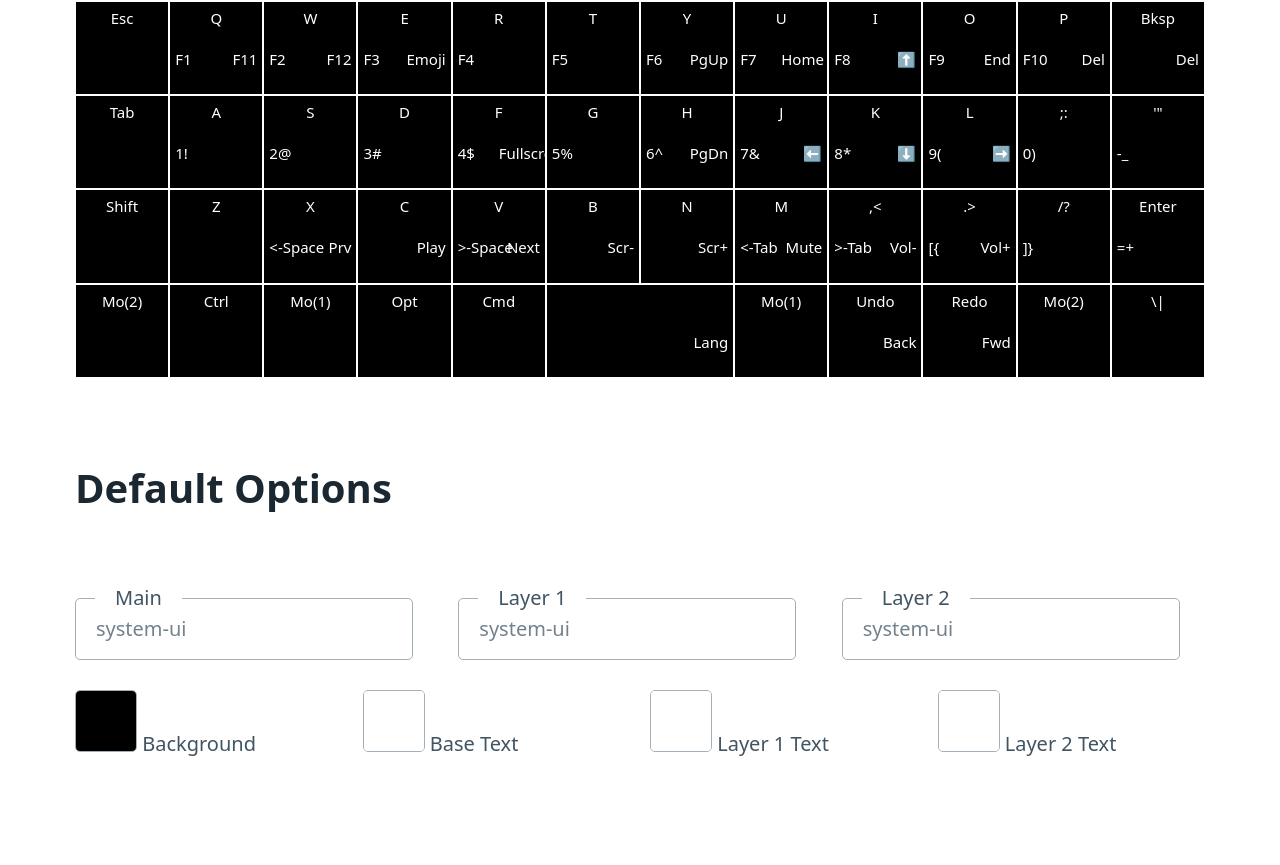
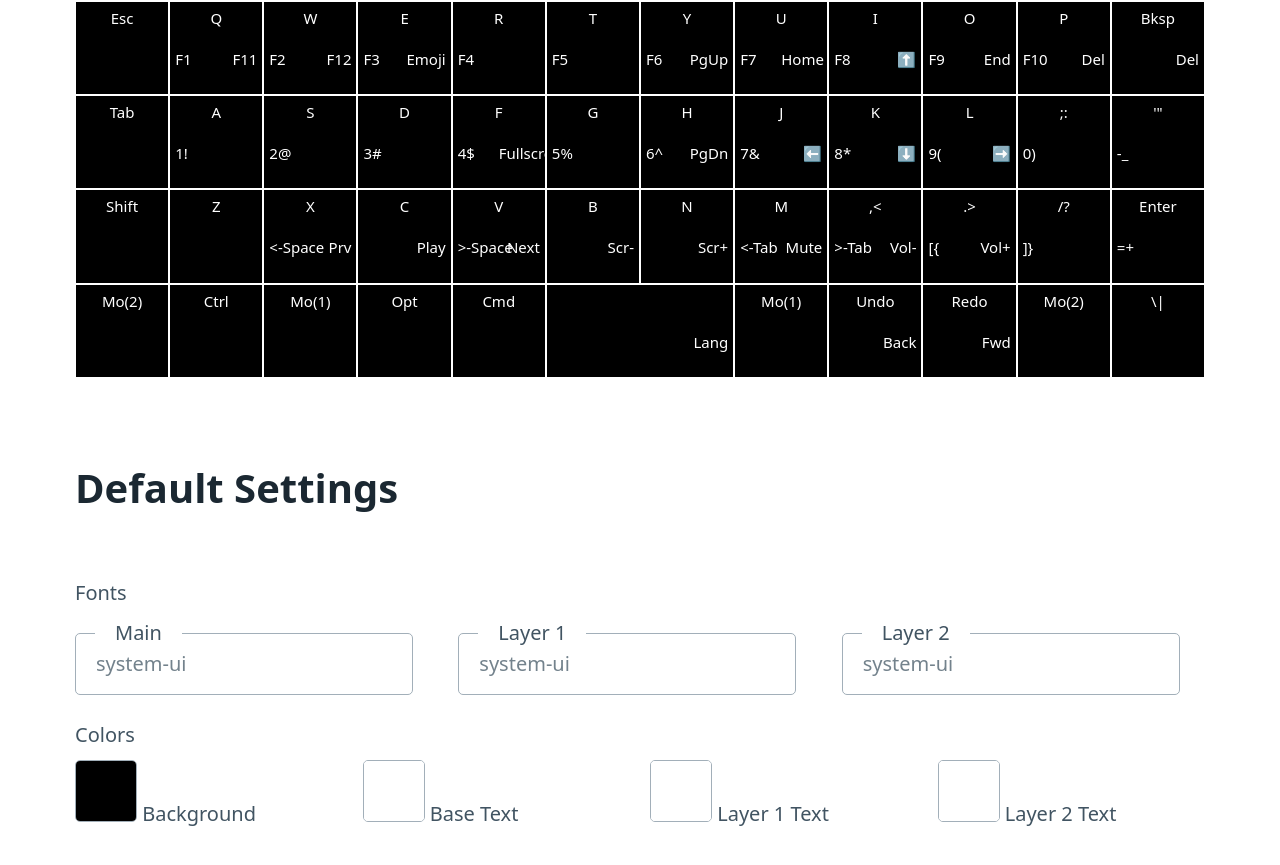
Before and after one commit to jsartelle/mk47-keycap-designer, a SvelteKit app: page / in a window 1280 px wide. Shown: the part 207-1072 px from the top of the page. Built offline with nearby package versions, Linux system fonts and the light colour scheme.

Commit message:
Minor adjustments

```diff
--- a/src/lib/components/Keyboard.svelte
+++ b/src/lib/components/Keyboard.svelte
@@ -2,7 +2,7 @@
 	import Key from '$lib/components/Key.svelte'
 </script>
 
-<section class="keyboard container">
+<section class="keyboard">
 	<Key>
 		<span>Esc</span>
 	</Key>
--- a/src/routes/+page.svelte
+++ b/src/routes/+page.svelte
@@ -16,11 +16,11 @@
 
 	<Keyboard />
 
-	<section class="options">
-		<h1>Default Options</h1>
+	<section class="settings">
+		<h1>Default Settings</h1>
 
-		<fieldset>
-			<div class="grid">
+		<fieldset class="grid">
+			<legend>Fonts</legend>
 			<label>
 				<input type="text" bind:value={$fontBase} placeholder="system-ui" />
 				<span>Main</span>
@@ -33,8 +33,10 @@
 				<input type="text" bind:value={$fontLayer2} placeholder="system-ui" />
 				<span>Layer 2</span>
 			</label>
-			</div>
-			<div class="grid">
+		</fieldset>
+
+		<fieldset class="grid">
+			<legend>Colors</legend>
 			<label>
 				<input type="color" bind:value={$background} />
 				<span>Background</span>
@@ -51,7 +53,7 @@
 				<input type="color" bind:value={$colorLayer2} />
 				<span>Layer 2 Text</span>
 			</label>
-			</div>
 		</fieldset>
+		<!-- TODO text alignment, casing -->
 	</section>
 </main>
```
Lines whose indentation alone changed are shown as unchanged.
